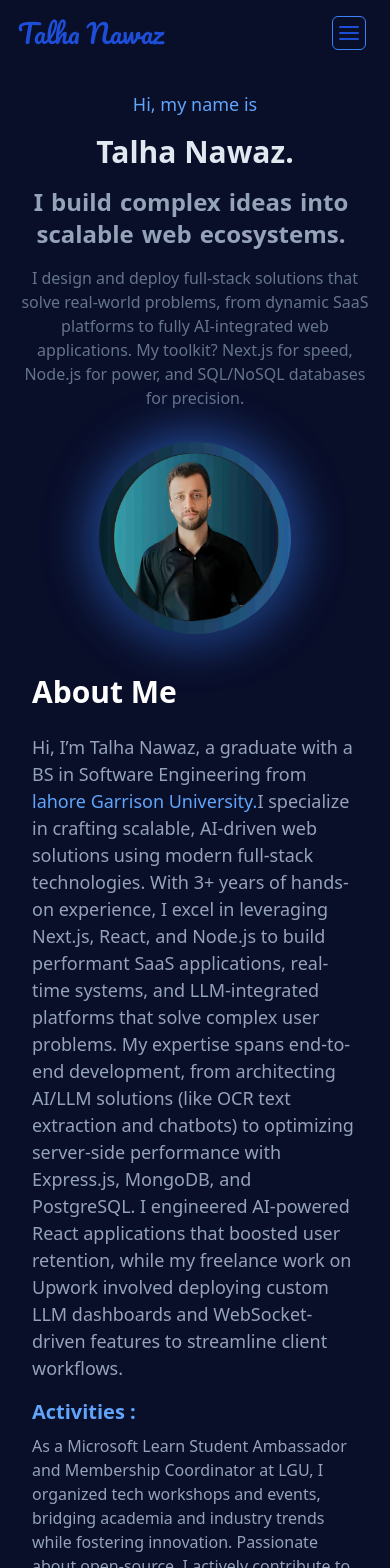
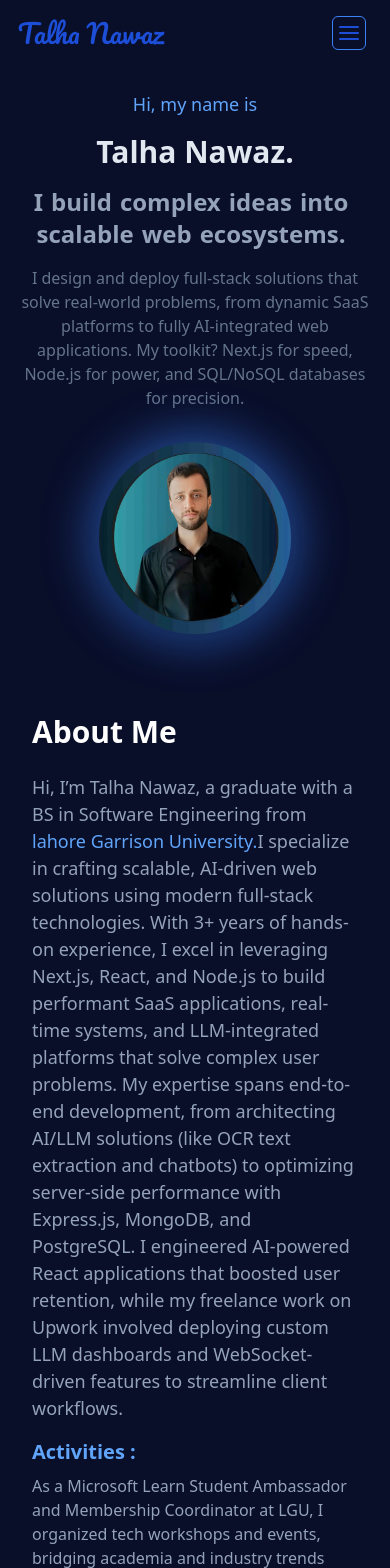
Before and after one commit to talha-fullstackdev/portfolio-nextjs-2, a Next.js app: page / in a window 390 px wide. Shown: the top 1568 px of the page. Built offline with nearby package versions, Linux system fonts and the light colour scheme.

Commit message:
added padding from top to about section

```diff
--- a/src/app/components/about/About.jsx
+++ b/src/app/components/about/About.jsx
@@ -6,7 +6,7 @@ const About = () => {
   return (
     <div id="about">
     <AnimatedWrapper>
-    <div  className=' px-8 pt-10 md:pt-16 md:flex md:justify-around  md:px-10 md:gap-8'>
+    <div  className=' px-8 pt-20 md:pt-16 md:flex md:justify-around  md:px-10 md:gap-8'>
         <AboutMe/>
         <AboutAnimation/>
     </div>
```
